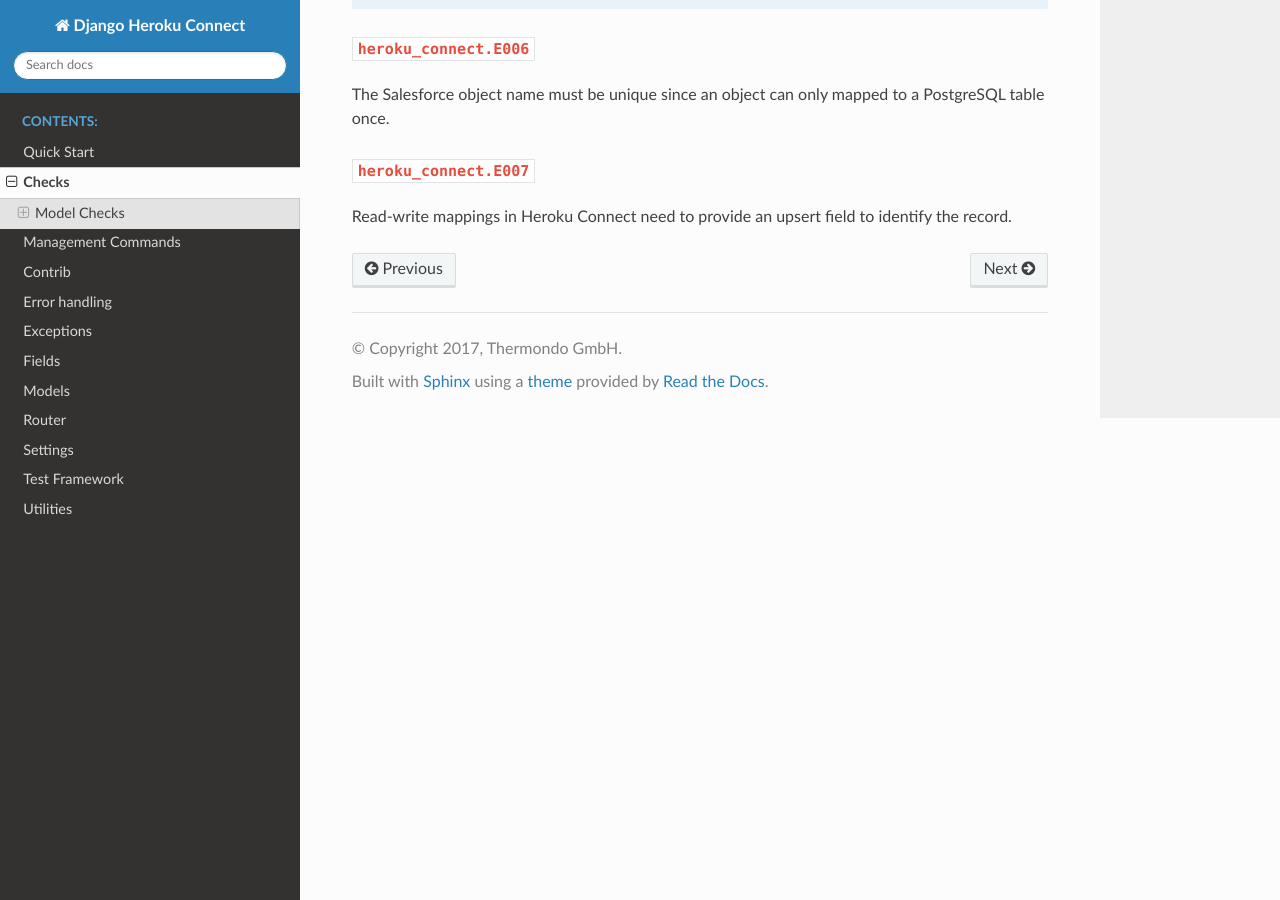
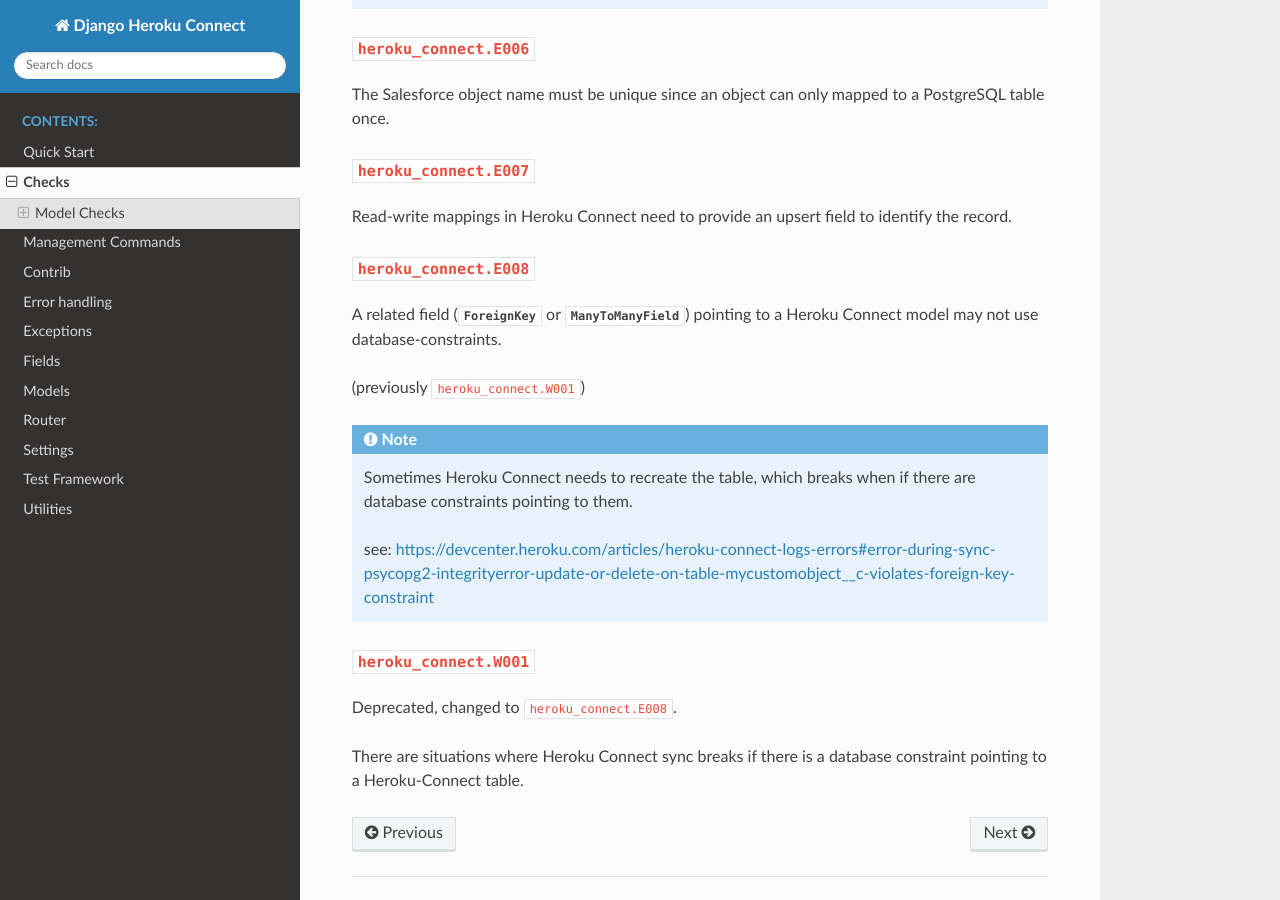
Before and after one commit to thermondo/django-heroku-connect, a Sphinx documentation site: the page built from docs/checks.rst, in a window 1280 px wide and 900 px high, scrolled down 950 px. Built offline with Sphinx 7.4.7 and the Read the Docs theme 2.0.0, drawn with Linux system fonts in a browser that asks for light colours.

Commit message:
make wrong db_constraint setting an error in checks (#94)

```diff
--- a/docs/checks.rst
+++ b/docs/checks.rst
@@ -52,3 +52,26 @@
 
 Read-write mappings in Heroku Connect need to provide an upsert field to
 identify the record.
+
+``heroku_connect.E008``
+~~~~~~~~~~~~~~~~~~~~~~~
+
+A related field (:class:`ForeignKey<django.db.models.ForeignKey>` or
+:class:`ManyToManyField<django.db.models.ManyToManyField>`) pointing to
+a Heroku Connect model may not use database-constraints.
+
+(previously ``heroku_connect.W001``)
+
+.. note::
+    Sometimes Heroku Connect needs to recreate the table, which breaks when
+    if there are database constraints pointing to them.
+
+    see: https://devcenter.heroku.com/articles/heroku-connect-logs-errors#error-during-sync-psycopg2-integrityerror-update-or-delete-on-table-mycustomobject__c-violates-foreign-key-constraint
+
+``heroku_connect.W001``
+~~~~~~~~~~~~~~~~~~~~~~~
+
+Deprecated, changed to ``heroku_connect.E008``.
+
+There are situations where Heroku Connect sync breaks if there is a database constraint
+pointing to a Heroku-Connect table.
--- a/docs/spelling_wordlist.txt
+++ b/docs/spelling_wordlist.txt
@@ -10,3 +10,6 @@
 serializable
 subclasses
 superclass
+heroku
+hc
+DateTime
--- a/requirements-dev.txt
+++ b/requirements-dev.txt
@@ -3,7 +3,7 @@
 django-health-check
 httpretty
 isort
-psycopg2
+psycopg2-binary
 pyenchant
 pytest
 pytest-django
```
Also changed, not shown: 3 other files.
